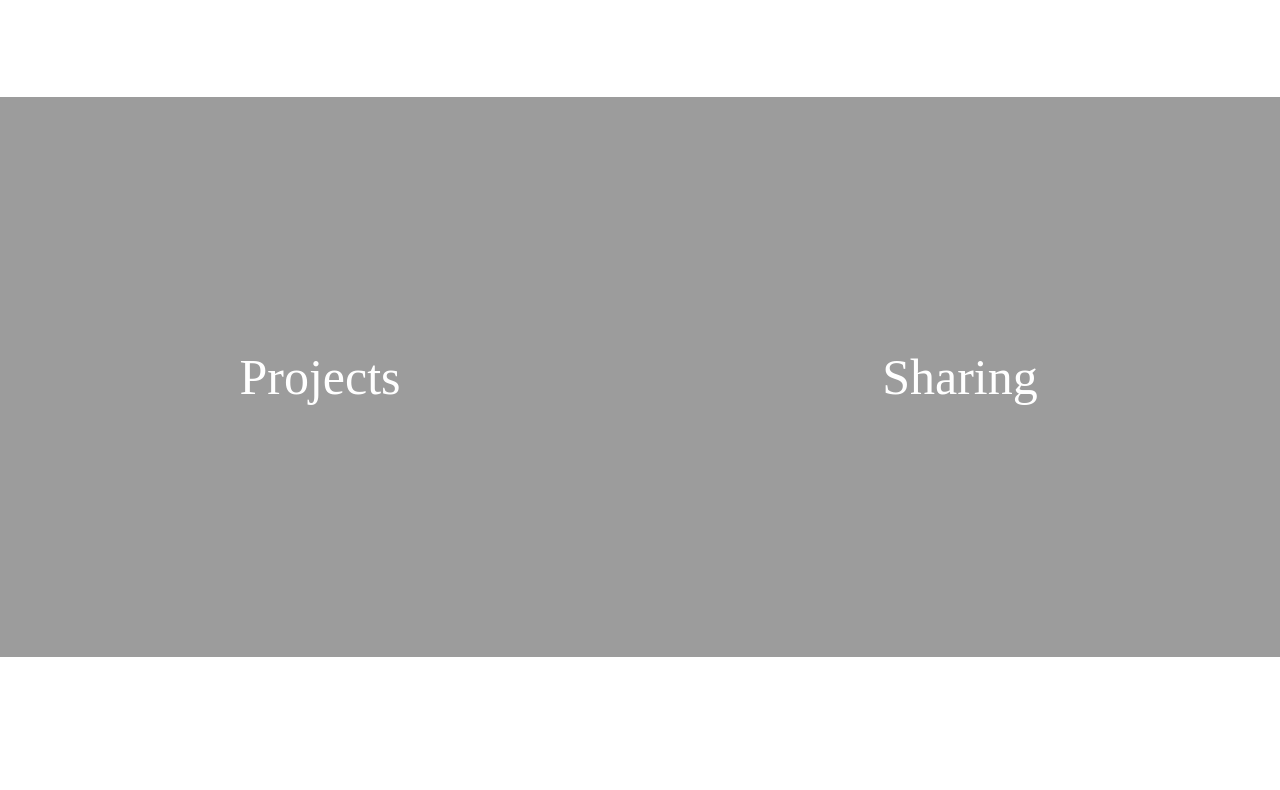
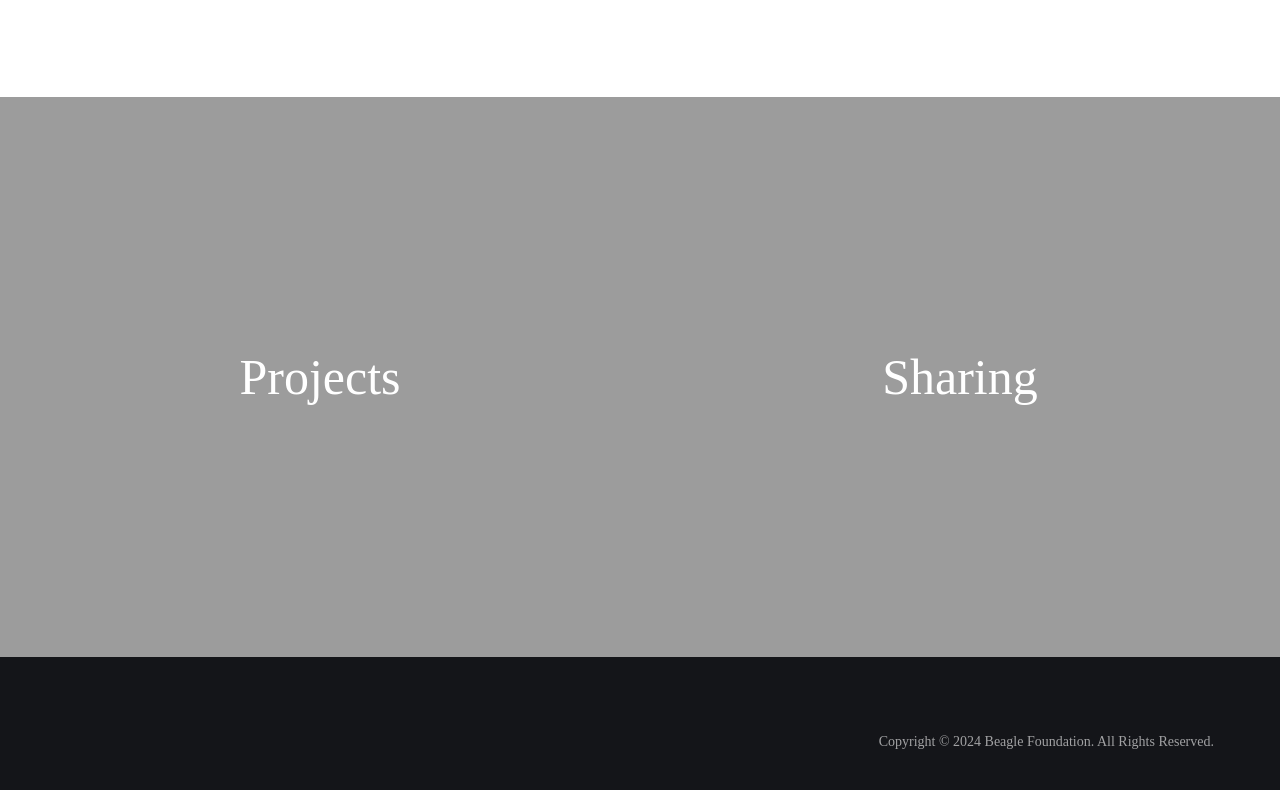
Before and after one commit to hellodigua/static-site, a website: page index.html in a window 1280 px wide. Shown: the part 627-1417 px from the top of the page. Before the commit the page ends 1284 px from the top, so only its background shows below. Drawn offline with Linux system fonts and the light colour scheme.

Commit message:
feat: 样式优化

```diff
--- a/index.html
+++ b/index.html
@@ -8,6 +8,7 @@
     <link rel="stylesheet" href="./styles/index-header.css" />
     <link rel="stylesheet" href="./styles/index-mission.css" />
     <link rel="stylesheet" href="./styles/index-module.css" />
+    <link rel="stylesheet" href="./styles/index-footer.css" />
   </head>
   <body>
     <!-- 备注：先实现了静态稿，部分动态效果、移动端兼容、js需求等，等移植进去后再添加-->
@@ -65,5 +66,11 @@
       </div>
     </div>
     <!-- footer -->
+    <div class="be-footer">
+      <div class="logo"></div>
+      <p class="copyright">
+        Copyright © 2024 Beagle Foundation. All Rights Reserved.
+      </p>
+    </div>
   </body>
 </html>
--- /dev/null
+++ b/styles/index-footer.css
@@ -0,0 +1,20 @@
+.be-footer {
+  width: 100%;
+  background: #141519;
+}
+
+.be-footer .logo {
+  display: flex;
+  justify-content: center;
+  align-items: center;
+  padding-top: 77px;
+}
+
+.be-footer .copyright {
+  text-align: right;
+  font-size: 14px;
+  color: rgba(255, 255, 255, 0.6);
+  line-height: 16px;
+  margin-right: 66px;
+  padding-bottom: 40px;
+}
```
